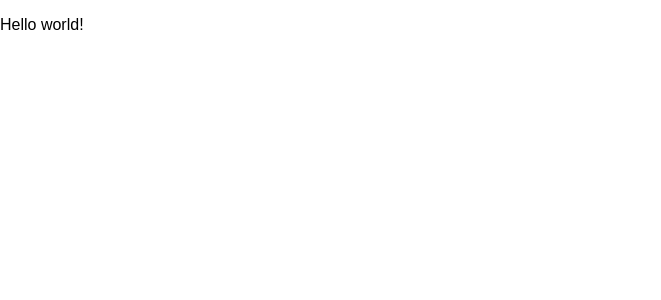
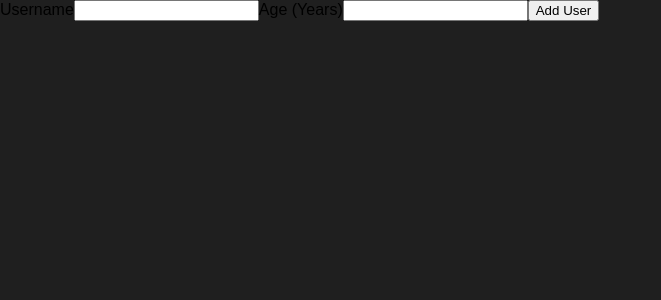
Before and after one commit to lightrao/react-complete-guide, a React (Create React App) app in the folder my-react-app/: page / in a window 1280 px wide. Shown: the top 300 px of the page, without its empty margins (0-661 px from the left). Built offline with nearby package versions, Linux system fonts and the light colour scheme.

Commit message:
89. Adding a "User" Component

```diff
--- a/my-react-app/src/App.js
+++ b/my-react-app/src/App.js
@@ -1,9 +1,11 @@
 import React from "react";
+
+import AddUser from "./components/Users/AddUser";
 
 function App() {
   return (
     <div>
-      <p>Hello world!</p>
+      <AddUser />
     </div>
   );
 }
--- /dev/null
+++ b/my-react-app/src/components/Users/AddUser.js
@@ -0,0 +1,19 @@
+import React from "react";
+
+const AddUser = (props) => {
+  const AddUserHandler = (event) => {
+    event.preventDefault();
+  };
+
+  return (
+    <form onSubmit={AddUserHandler}>
+      <label htmlFor="username">Username</label>
+      <input id="username" type="text" />
+      <label htmlFor="age">Age (Years)</label>
+      <input id="age" type="number" />
+      <button type="submit">Add User</button>
+    </form>
+  );
+};
+
+export default AddUser;
--- a/my-react-app/src/index.css
+++ b/my-react-app/src/index.css
@@ -4,6 +4,7 @@
 
 html {
   font-family: sans-serif;
+  background: #1f1f1f;
 }
 
 body {
```
